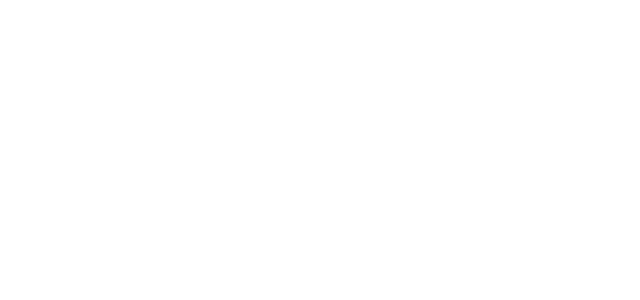
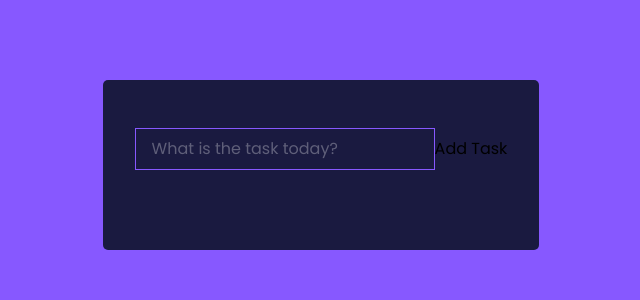
Before and after one commit to SzenftnerGergely/todo-app-react, a React (Vite) app: page / in a window 1280 px wide. Shown: the top 300 px of the page, without its empty margins (319-959 px from the left). Built offline with nearby package versions, Linux system fonts and the light colour scheme.

Commit message:
initial files create: EditTodo, Todo, TodoWrapper, TodoForm

```diff
--- a/src/App.css
+++ b/src/App.css
@@ -0,0 +1,83 @@
+@import url('https://fonts.googleapis.com/css2?family=Poppins&display=swap');
+
+* {
+  font-family: 'Poppins', sans-serif;
+  margin: 0;
+  padding: 0;
+  box-sizing: border-box;
+}
+
+body {
+  background: #8758ff;
+  display: flex;
+  justify-content: center;
+  align-items: center;
+}
+
+.App {
+  text-align: center;
+}
+
+h1 {
+  color: #fff;
+  margin-bottom: 0.5rem;
+  font-size: 1.75rem;
+}
+
+.TodoWrapper {
+  background: #1A1A40;
+  margin-top: 5rem;
+  padding: 2rem;
+  border-radius: 5px;
+}
+
+.TodoForm {
+  width: 100%;
+  margin-bottom: 1rem;
+}
+
+.todo-input {
+  outline: none;
+  background: none;
+  border: 1px solid #8758ff;
+  padding: 0.5rem 1rem;
+  margin-top: 1rem;
+  margin-bottom: 2rem;
+  width: 300px;
+  color: #fff;
+}
+
+.todo-input::placeholder {
+  color: #ffffff4d;
+}
+
+.Todo {
+  display: flex;
+  justify-content: space-between;
+  align-items: center;
+  background: #8758ff;
+  color: #fff;
+  padding: 0.75rem 1rem;
+  border-radius: 5px;
+  margin-bottom: 1rem;
+}
+
+.fa-trash {
+  margin-left: 0.75rem;
+}
+
+.incompleted {
+  color: #fff;
+  cursor: pointer;
+}
+
+.completed {
+  color: #c5aeff;
+  text-decoration: line-through;
+  cursor: pointer;
+}
+
+.edit-icon,
+.delete-icon {
+  cursor: pointer;
+}
--- a/src/App.tsx
+++ b/src/App.tsx
@@ -1,10 +1,11 @@
 import './App.css'
+import TodoWrapper from './components/TodoWrapper'
 
 function App() {
 
   return (
     <>
-
+      <TodoWrapper/>
     </>
   )
 }
--- /dev/null
+++ b/src/components/TodoForm.tsx
@@ -0,0 +1,17 @@
+import React, { useState } from "react"
+
+export default function TodoForm() {
+  const [value, setValue] = useState("")
+
+  return (
+    <form action="" className="TodoForm">
+      <input
+        type="text"
+        className="todo-input"
+        placeholder="What is the task today?"
+        onChange={(e) => console.log(e.target.value)}
+      />
+      <button type="submit" className="bg-[#8758ff] text-white p-[0.55rem] ml-2 border-none cursor-pointer active:scale-95">Add Task</button>
+    </form>
+  )
+}
--- /dev/null
+++ b/src/components/TodoWrapper.tsx
@@ -0,0 +1,9 @@
+import TodoForm from "./TodoForm";
+
+export default function TodoWrapper() {
+  return (
+    <div className="TodoWrapper">
+      <TodoForm />
+    </div>
+  )
+}
```
Also changed, not shown: package.json (+6 -1 lines), src/components/EditTodo.tsx (added, +8 -0 lines), src/components/Todo.tsx (added, +9 -0 lines), 1 other file (tests, documents, lock files or other folders).
